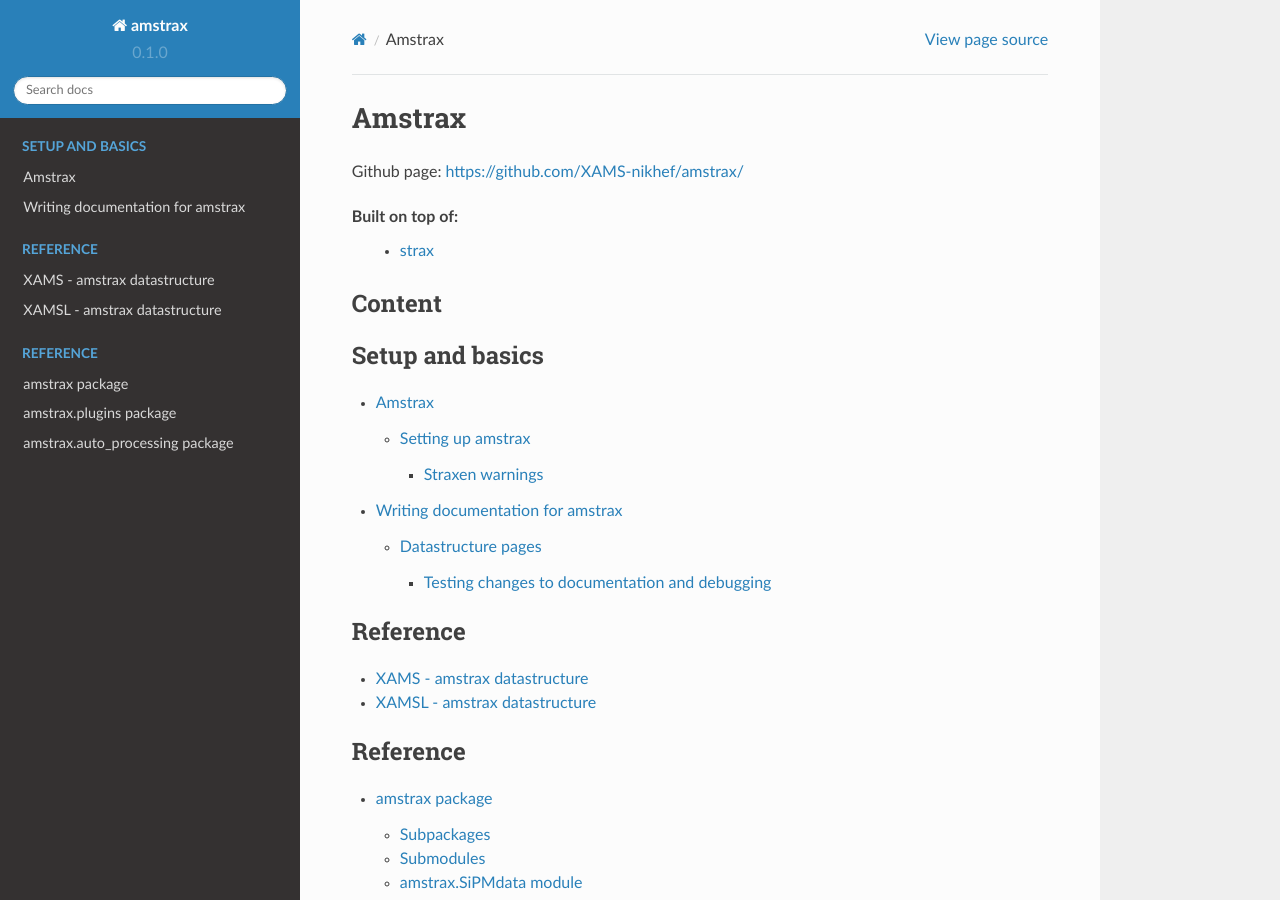
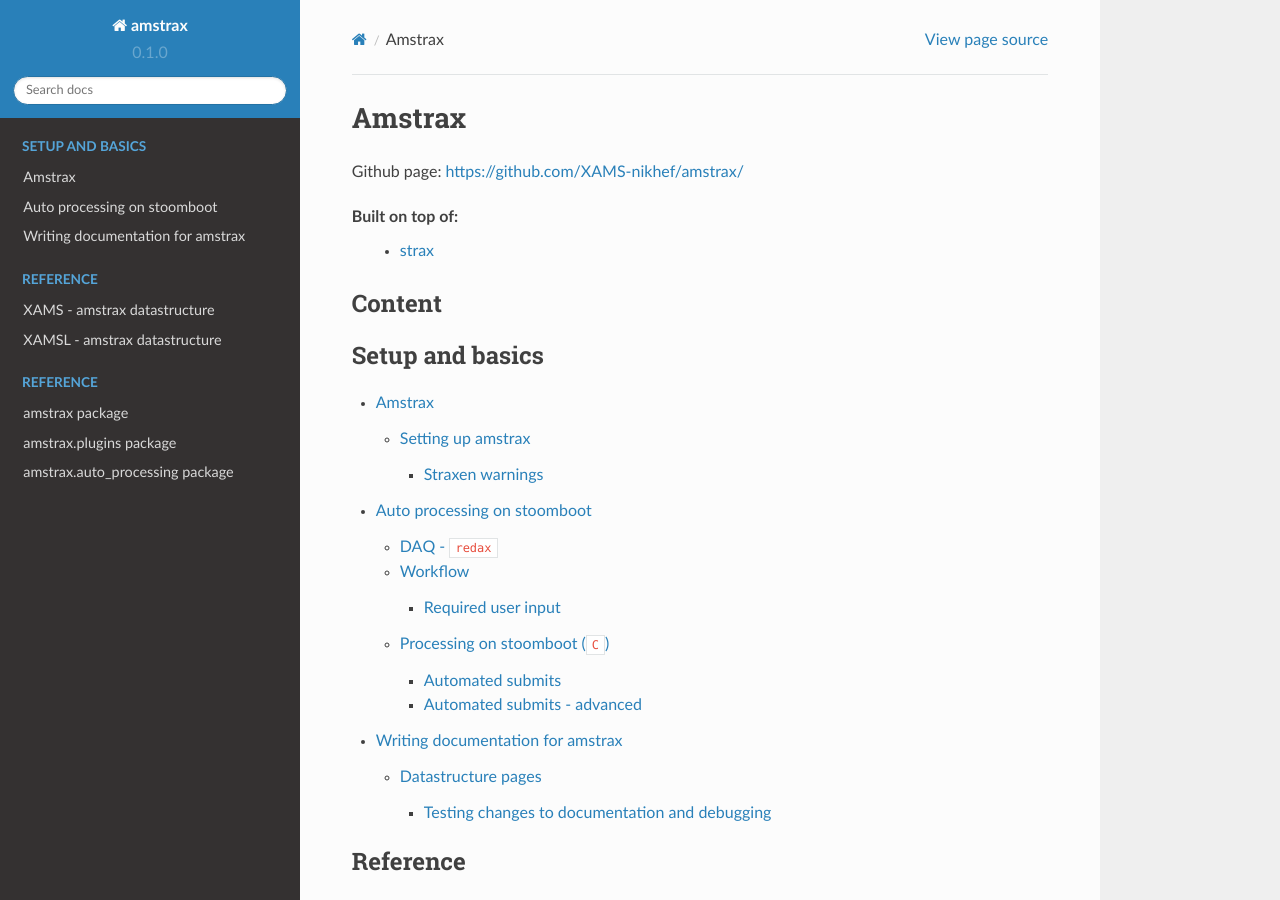
Before and after one commit to XAMS-nikhef/amstrax, a Sphinx documentation site: the page built from docs/source/index.rst, in a window 1280 px wide and 900 px high. Built offline with Sphinx 7.4.7 and the Read the Docs theme 2.0.0, drawn with Linux system fonts in a browser that asks for light colours.

Commit message:
add souce to docs

```diff
--- a/docs/source/index.rst
+++ b/docs/source/index.rst
@@ -16,6 +16,7 @@ Content
     :caption: Setup and basics
 
     setup
+    auto_processing_on_stoomboot
     writing_documentation
 
 
```
